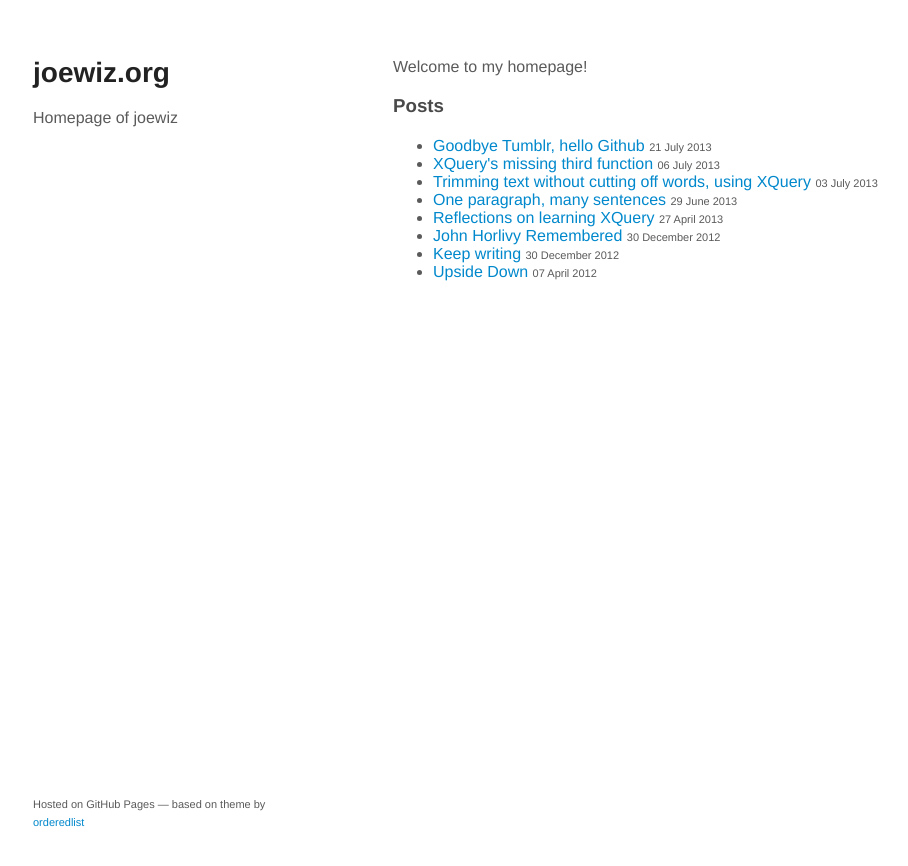
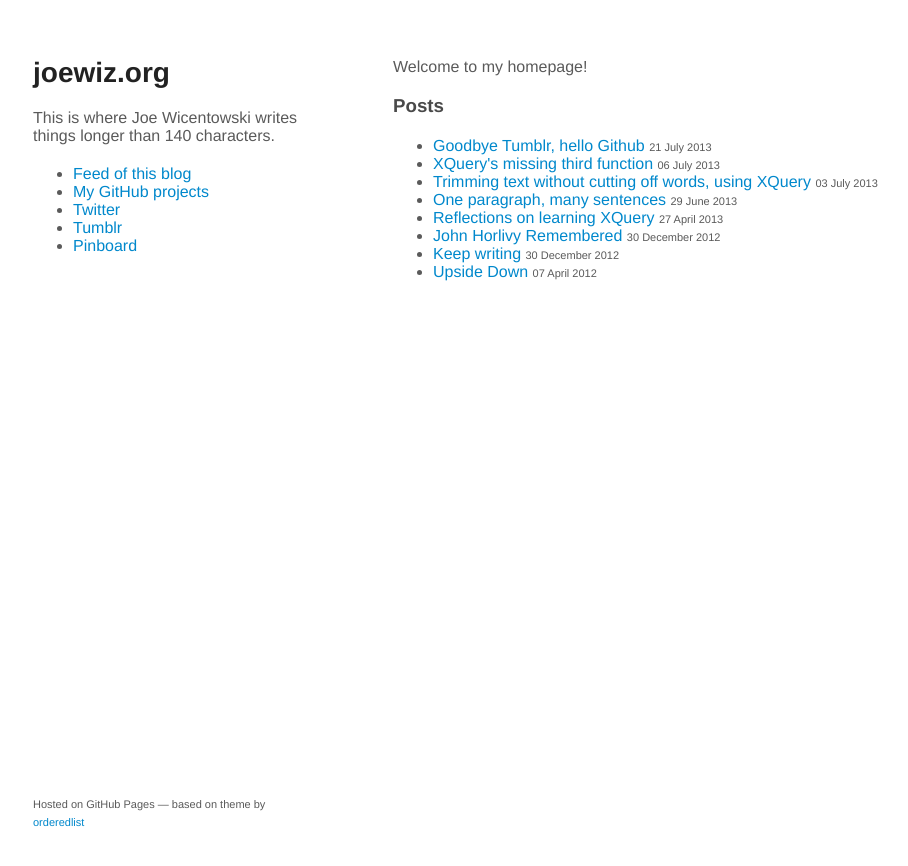
Before and after one commit to joewiz/joewiz.github.io, a Jekyll site: the page built from index.md, in a window 1280 px wide. Shown: the top 866 px of the page, without its empty margins (177-1085 px from the left). Built offline with Jekyll 4.4.1, drawn with Linux system fonts in a browser that asks for light colours; Markdown is read by kramdown in place of the engine named in the settings.

Commit message:
added sidebar links

```diff
--- a/_config.yml
+++ b/_config.yml
@@ -16,7 +16,7 @@ domain:      joewiz.org
 title:       joewiz.org
 author:      Joe Wicentowski
 email:       joewiz@gmail.com
-description: Homepage of joewiz
+description: This is where Joe Wicentowski writes things longer than 140 characters.
 
 feedburner:
   id:        joewiz-org
@@ -25,6 +25,15 @@ google_analytics:
   account:   UA-582491-4
 
 github:
+  username:  joewiz
+
+twitter:
+  username:  joewiz
+
+tumblr:
+  username:  joewiz
+
+pinboard:
   username:  joewiz
 
 relative_permalinks: true
--- a/_layouts/default.html
+++ b/_layouts/default.html
@@ -29,6 +29,13 @@
             <header>
                 <a href="/"><h1>{{ site.title }}</h1></a>
                 <p>{{ site.description }}</p>
+                <ul>
+                    <li><a href="http://feeds.feedburner.com/{{ site.feedburner.id }}">Feed of this blog</a></li>
+                    <li><a href="http://github.com/{{ site.github.username }}">My GitHub projects</a></li>
+                    <li><a href="http://twitter.com/{{ site.twitter.username }}">Twitter</a></li>
+                    <li><a href="http://{{ site.tumblr.username }}.tumblr.com/">Tumblr</a></li>
+                    <li><a href="https://pinboard.in/u:{{ site.pinboard.username }}/">Pinboard</a></li>
+                </ul>
             </header>
             <section>
                 {{ content }}
```
Also changed, not shown: _layouts/post.html (+7 -0 lines).
